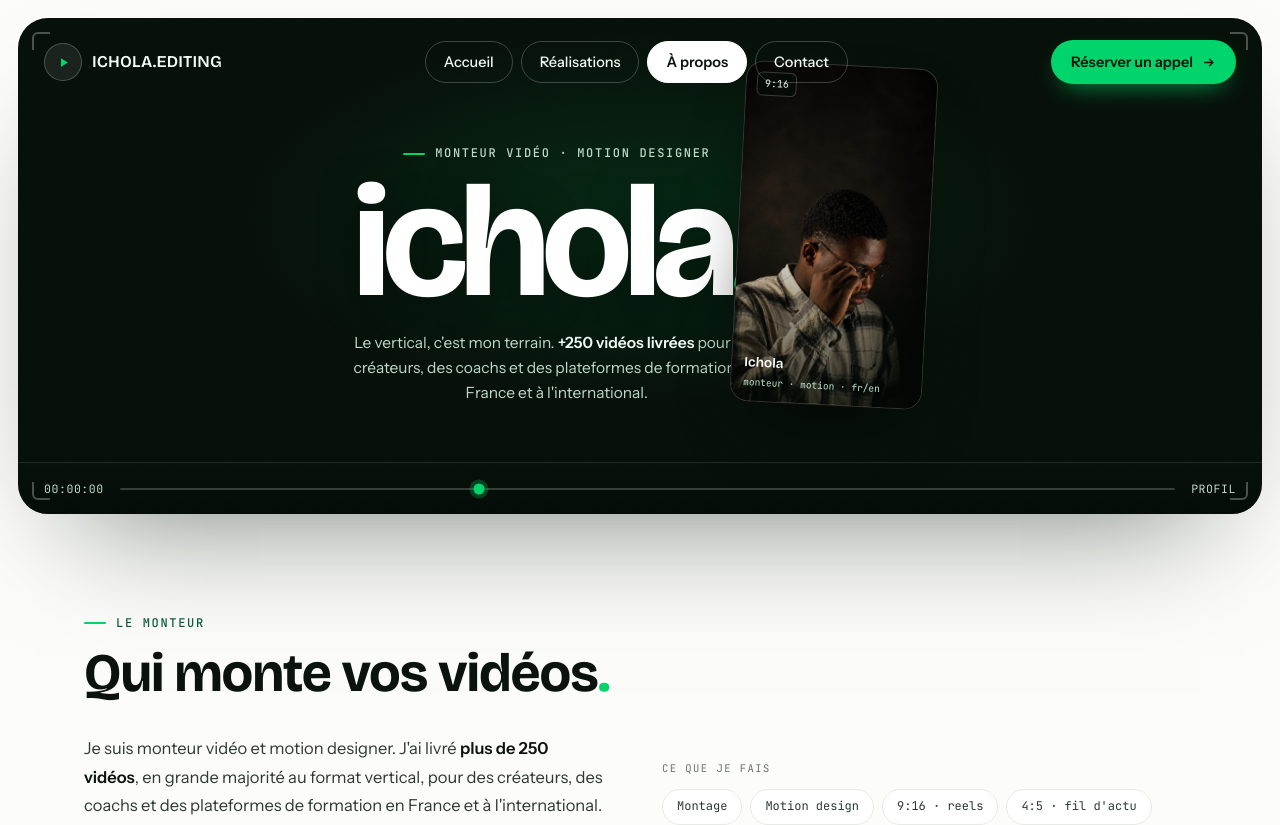
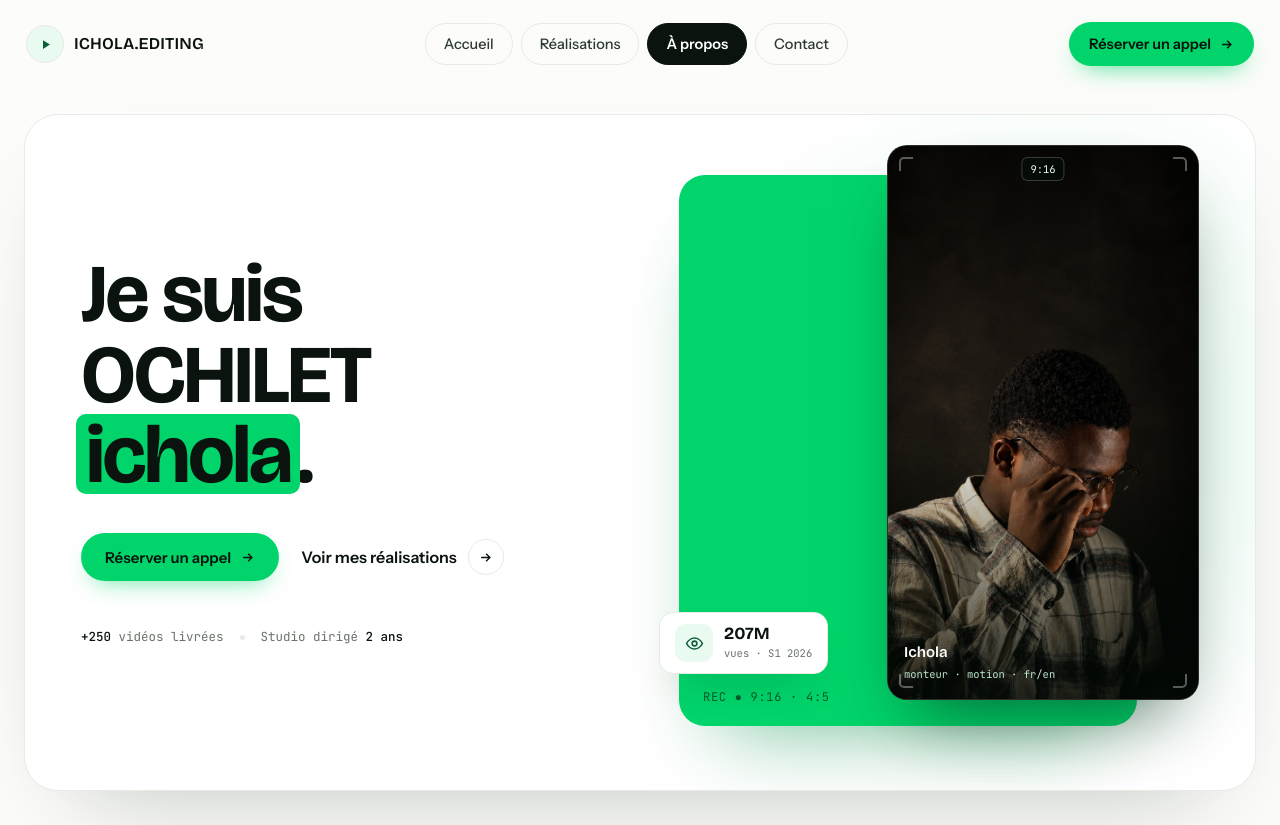
Before and after one commit to Tsukuyomi260/ichola_editing, a Next.js app: page /a-propos in a window 1280 px wide. Shown: the top 825 px of the page. Built offline with nearby package versions, Linux system fonts and the light colour scheme; a web font is replaced by a local one.

Commit message:
working on the a propos page and the rest

```diff
--- a/app/globals.css
+++ b/app/globals.css
@@ -1346,3 +1346,113 @@ img{max-width:100%;display:block}
   .ap-fr .sb .ln i{animation:none;left:30%}
   .ap-stats.played .ap-stat .bar i{transition:none}
 }
+
+/* --- Variante claire du header partagé (pages intérieures à fond clair).
+   Ne s'applique QUE hors dock : une fois docké, on retrouve le verre sombre
+   signature, identique sur toutes les pages. --- */
+.sh-topbar.sh-light:not(.sh-docked) .sh-logo{color:var(--ink)}
+.sh-topbar.sh-light:not(.sh-docked) .sh-logo .mk{background:var(--wash);border-color:var(--line)}
+.sh-topbar.sh-light:not(.sh-docked) .sh-logo .mk svg{color:var(--green-deep)}
+.sh-topbar.sh-light:not(.sh-docked) .sh-pill{color:var(--ink-2);border-color:var(--line)}
+.sh-topbar.sh-light:not(.sh-docked) .sh-pill:hover{background:var(--wash);border-color:var(--accent);color:var(--green-deep)}
+.sh-topbar.sh-light:not(.sh-docked) .sh-pill.active{background:var(--ink);color:#fff;border-color:var(--ink)}
+.sh-topbar.sh-light:not(.sh-docked) .sh-burger{color:var(--ink);border-color:var(--line)}
+
+/* ==========================================================================
+   HERO CLAIR DE LA PAGE À PROPOS — préfixe ap-
+   Le « écran » sombre du langage maison n'a pas disparu : c'est désormais
+   la carte portrait elle-même. Elle déborde de l'aplat vert.
+   ========================================================================== */
+.ap-hero{position:relative;max-width:1300px;margin:0 auto;padding:26px 24px 84px}
+.ap-hcard{position:relative;display:grid;grid-template-columns:1fr 1.06fr;gap:44px;align-items:center;
+  background:var(--surface);border:1px solid var(--line);border-radius:34px;padding:60px 56px 64px;
+  box-shadow:0 44px 96px -54px rgba(10,30,18,.3);overflow:hidden}
+.ap-hcard::before{content:"";position:absolute;right:0;top:0;width:min(660px,72%);height:100%;z-index:0;pointer-events:none;
+  background:radial-gradient(circle at 68% 46%,rgba(0,212,106,.12),transparent 64%)}
+.ap-hero-copy,.ap-stage{position:relative;z-index:1}
+
+.ap-h1{font-family:var(--font-display);font-weight:700;color:var(--ink);
+  font-size:clamp(44px,6.4vw,86px);line-height:.98;letter-spacing:-.03em}
+.ap-h1 .l{display:block}
+.ap-mk{position:relative;isolation:isolate;white-space:nowrap;padding:0 .06em}
+.ap-mk::before{content:"";position:absolute;left:-.06em;right:-.06em;top:.1em;bottom:.12em;
+  background:var(--accent);border-radius:10px;z-index:-1;transform-origin:left}
+.ap-animate .ap-mk::before{transform:scaleX(0);animation:apMark .7s .35s var(--ease) forwards}
+@keyframes apMark{to{transform:scaleX(1)}}
+
+.ap-hcta{display:flex;align-items:center;gap:22px;margin-top:38px;flex-wrap:wrap}
+.ap .ap-link{display:inline-flex;align-items:center;gap:11px;font-weight:600;font-size:16px;color:var(--ink);cursor:pointer}
+.ap-link .ic{width:36px;height:36px;border-radius:50%;border:1.5px solid var(--line);display:grid;place-items:center;
+  transition:border-color .22s var(--ease),background .22s var(--ease)}
+.ap-link .ic svg{width:15px;height:15px;transition:transform .22s var(--ease)}
+.ap-link:hover .ic{border-color:var(--accent);background:var(--wash)}
+.ap-link:hover .ic svg{transform:translateX(2px)}
+
+.ap-trust{display:flex;align-items:center;gap:16px;margin-top:46px;flex-wrap:wrap;
+  font-family:var(--font-mono);font-size:12.5px;color:var(--muted)}
+.ap-trust .n{color:var(--ink);font-weight:500}
+.ap-trust .sep{width:5px;height:5px;border-radius:50%;background:var(--line);flex:none}
+
+/* --- Le plateau : aplat vert en fond, carte portrait qui déborde en haut
+   et à droite. Les coins de viseur sont portés par la carte — c'est elle
+   « l'écran » du langage maison. --- */
+.ap-stage{justify-self:end;position:relative;width:100%;max-width:520px;aspect-ratio:1/1.06}
+.ap-slab{position:absolute;left:0;top:0;z-index:1;width:88%;height:100%;
+  background:var(--accent);border-radius:26px;box-shadow:0 40px 80px -42px rgba(0,140,70,.6)}
+.ap-slab .rec{position:absolute;left:24px;bottom:20px;font-family:var(--font-mono);font-size:12px;
+  letter-spacing:.06em;color:rgba(6,40,22,.7)}
+
+.ap-shot{position:absolute;right:0;top:-30px;z-index:2;width:60%;aspect-ratio:9/16;
+  border-radius:20px;overflow:hidden;background:#0b0906;border:1px solid rgba(255,255,255,.14);
+  box-shadow:0 36px 68px -28px rgba(6,40,22,.66)}
+.ap-shot .shot{position:absolute;inset:0;width:100%;height:100%;object-fit:cover;object-position:50% 0%;
+  transform:scale(1.12);transform-origin:50% 0%}
+.ap-shot .sveil{position:absolute;inset:0;background:linear-gradient(to top,rgba(3,10,6,.8),transparent 52%)}
+.ap-shot .stk{position:absolute;width:14px;height:14px;border:2px solid rgba(255,255,255,.34);z-index:3}
+.ap-shot .stk.a{top:11px;left:11px;border-right:none;border-bottom:none;border-radius:5px 0 0 0}
+.ap-shot .stk.b{top:11px;right:11px;border-left:none;border-bottom:none;border-radius:0 5px 0 0}
+.ap-shot .stk.c{bottom:11px;left:11px;border-right:none;border-top:none;border-radius:0 0 0 5px}
+.ap-shot .stk.d{bottom:11px;right:11px;border-left:none;border-top:none;border-radius:0 0 5px 0}
+.ap-shot .tag{position:absolute;top:11px;left:50%;transform:translateX(-50%);z-index:3;
+  font-family:var(--font-mono);font-size:10.5px;color:#eafff2;
+  background:rgba(3,14,8,.5);border:1px solid rgba(255,255,255,.2);padding:3px 8px;border-radius:6px}
+.ap-shot .cap{position:absolute;left:16px;right:16px;bottom:16px;z-index:3;color:#fff}
+.ap-shot .cap .t{font-family:var(--font-display);font-weight:600;font-size:15px}
+.ap-shot .cap .s{font-family:var(--font-mono);font-size:10.5px;color:#bfe9cf;margin-top:2px}
+
+.ap-hchip{position:absolute;left:-20px;bottom:52px;z-index:3;display:flex;align-items:center;gap:11px;
+  background:var(--surface);border:1px solid var(--line);border-radius:14px;padding:11px 15px;
+  box-shadow:0 22px 44px -22px rgba(10,30,18,.3);
+  transition:border-color .25s var(--ease)}
+.ap-hchip:hover{border-color:var(--accent)}
+.ap-hchip .k{width:38px;height:38px;border-radius:11px;background:var(--wash);display:grid;place-items:center;color:var(--green-deep)}
+.ap-hchip .k svg{width:19px;height:19px}
+.ap-hchip .v{font-family:var(--font-display);font-weight:700;font-size:17px;line-height:1;display:block}
+.ap-hchip .l{font-family:var(--font-mono);font-size:10.5px;color:var(--muted);margin-top:3px;display:block}
+
+@media(max-width:900px){
+  .ap-hcard{grid-template-columns:1fr;gap:52px;padding:48px 32px 54px}
+  .ap-stage{justify-self:center;max-width:400px;margin-top:6px}
+}
+@media(max-width:560px){
+  .ap-trust{flex-direction:column;align-items:flex-start;gap:9px;margin-top:34px}
+  .ap-trust .sep{display:none}
+  .ap-hero{padding:16px 14px 60px}
+  .ap-hcard{padding:34px 22px 40px;border-radius:26px;gap:40px}
+  .ap-h1{font-size:clamp(38px,12vw,58px)}
+  .ap-stage{max-width:300px}
+  .ap-shot{top:-26px}
+  .ap-hchip{left:-6px;bottom:34px;padding:9px 12px}
+  .ap-hchip .k{width:32px;height:32px}
+  .ap-hchip .v{font-size:15px}
+}
+@media(prefers-reduced-motion:reduce){
+  .ap-animate .ap-mk::before{animation:none;transform:scaleX(1)}
+}
+
+/* Sous 560px, le CTA du header se réduit à sa flèche : le libellé ne tient
+   plus à côté du logo et du burger (il débordait de 16px). */
+@media(max-width:560px){
+  .sh-topbar .sh-btn-cta .lbl{display:none}
+  .sh-topbar .sh-btn-cta{padding:0 15px;gap:0}
+}
--- a/components/AboutScreen.tsx
+++ b/components/AboutScreen.tsx
@@ -32,9 +32,10 @@ function Wave({ bars }: { bars: number[] }) {
 
 export default function AboutScreen() {
   const [docked, setDocked] = useState(false);
+  const [animate, setAnimate] = useState(false);
   const [statsPlayed, setStatsPlayed] = useState(false);
   const rootRef = useRef<HTMLDivElement>(null);
-  const frameRef = useRef<HTMLDivElement>(null);
+  const heroRef = useRef<HTMLElement>(null);
   const statsRef = useRef<HTMLElement>(null);
 
   /* Barre de progression du scroll */
@@ -49,9 +50,14 @@ export default function AboutScreen() {
     return () => window.removeEventListener('scroll', onScroll);
   }, []);
 
+  /* Marqueur vert du titre : animé au chargement, sauf reduced-motion */
+  useEffect(() => {
+    if (!window.matchMedia('(prefers-reduced-motion: reduce)').matches) setAnimate(true);
+  }, []);
+
   /* Dock du header : fixé en bas quand le hero n'est plus visible */
   useEffect(() => {
-    const el = frameRef.current;
+    const el = heroRef.current;
     if (!el) return;
     const io = new IntersectionObserver(([entry]) => setDocked(!entry.isIntersecting), { threshold: 0 });
     io.observe(el);
@@ -119,51 +125,71 @@ export default function AboutScreen() {
     <>
       <div id="scroll-progress" className="scroll-progress"></div>
 
-      <div className="ap" ref={rootRef}>
-        {/* ============ HERO ÉCRAN ============ */}
-        <div className="ap-frame-wrap">
-          <div className="ap-frame" ref={frameRef}>
-            <div className="ap-glow" aria-hidden="true"></div>
-            <div className="ap-grain" aria-hidden="true"></div>
-            <span className="ap-tick tl" aria-hidden="true"></span>
-            <span className="ap-tick tr" aria-hidden="true"></span>
-            <span className="ap-tick bl" aria-hidden="true"></span>
-            <span className="ap-tick br" aria-hidden="true"></span>
+      <div className={`ap${animate ? ' ap-animate' : ''}`} ref={rootRef}>
+        {/* ============ HERO CLAIR ============ */}
+        <ScreenHeader active="apropos" docked={docked} light />
 
-            <ScreenHeader active="apropos" docked={docked} />
+        <section className="ap-hero" ref={heroRef}>
+          <div className="ap-hcard">
+          <div className="ap-hero-copy">
+            <h1 className="ap-h1">
+              <span className="l">Je suis OCHILET</span>
+              <span className="l"><span className="ap-mk">ichola</span>.</span>
+            </h1>
 
-            <div className="ap-center">
-              <span className="ap-eb"><i></i>Monteur vidéo · Motion designer</span>
-              <div className="ap-giant-wrap">
-                <h1 className="ap-giant">ichola<em>.</em></h1>
-                <figure className="ap-portrait">
+            <div className="ap-hcta">
+              <Link className="ap-btn-a" href="/#contact">
+                Réserver un appel
+                <svg viewBox="0 0 24 24" fill="none" stroke="currentColor" strokeWidth="2.2" aria-hidden="true"><path d="M5 12h14M13 6l6 6-6 6" /></svg>
+              </Link>
+              <Link className="ap-link" href="/#realisations">
+                Voir mes réalisations
+                <span className="ic">
+                  <svg viewBox="0 0 24 24" fill="none" stroke="currentColor" strokeWidth="2.2" aria-hidden="true"><path d="M5 12h14M13 6l6 6-6 6" /></svg>
+                </span>
+              </Link>
+            </div>
+
+            <div className="ap-trust">
+              <span><span className="n">+250</span> vidéos livrées</span>
+              <span className="sep" aria-hidden="true"></span>
+              <span>Studio dirigé <span className="n">2 ans</span></span>
+            </div>
+          </div>
+
+          <div className="ap-stage">
+            <div className="ap-slab">
+              <span className="rec">REC ● 9:16 · 4:5</span>
+            </div>
+
+            <figure className="ap-shot">
               {/* eslint-disable-next-line @next/next/no-img-element */}
-                  <img className="shot" src="/PHOTO.jpeg" alt="Portrait d'Ichola, monteur vidéo, en studio" />
-                  <div className="phveil" aria-hidden="true"></div>
+              <img className="shot" src="/PHOTO.jpeg" alt="Portrait d'Ichola Ochilet, monteur vidéo, en studio" />
+              <div className="sveil" aria-hidden="true"></div>
+              <span className="stk a" aria-hidden="true"></span><span className="stk b" aria-hidden="true"></span>
+              <span className="stk c" aria-hidden="true"></span><span className="stk d" aria-hidden="true"></span>
               <span className="tag">9:16</span>
               <figcaption className="cap">
                 <div className="t">Ichola</div>
                 <div className="s">monteur · motion · fr/en</div>
               </figcaption>
             </figure>
-              </div>
-              <p className="ap-role">
-                Le vertical, c&apos;est mon terrain. <b>+250 vidéos livrées</b> pour des créateurs, des
-                coachs et des plateformes de formation, en France et à l&apos;international.
-              </p>
-            </div>
 
-            <div className="ap-scrub" aria-hidden="true">
-              <span className="tc">00:00:00</span>
-              <span className="line"><i></i></span>
-              <span className="tc">PROFIL</span>
+            <div className="ap-hchip">
+                <span className="k" aria-hidden="true">
+                  <svg viewBox="0 0 24 24" fill="none" stroke="currentColor" strokeWidth="2"><path d="M2 12s3.5-7 10-7 10 7 10 7-3.5 7-10 7-10-7-10-7z" /><circle cx="12" cy="12" r="3" /></svg>
+                </span>
+              <span>
+                <span className="v">207M</span>
+                <span className="l">vues · S1 2026</span>
+              </span>
             </div>
           </div>
           </div>
+        </section>
 
         {/* ============ BIO ============ */}
         <section className="ap-bio ap-wrap" data-rv>
-          <span className="ap-eb"><i></i>Le monteur</span>
           <h2 className="ap-title">Qui monte vos vidéos<em>.</em></h2>
           <div className="ap-bio-grid">
             <div className="ap-bio-txt">
--- a/components/ScreenHeader.tsx
+++ b/components/ScreenHeader.tsx
@@ -12,6 +12,8 @@ import Link from 'next/link';
  * - `active` : quelle pilule est en blanc.
  * - `home`   : sur l'accueil les liens sont des ancres ; ailleurs ils
  *              repartent vers la page d'accueil (/#realisations…).
+ * - `light`  : variante pour les pages à hero clair. Une fois docké, le header
+ *              redevient verre sombre — le dock est identique partout.
  *
  * TODO : brancher le menu du burger mobile (bouton présent, inerte).
  */
@@ -22,10 +24,12 @@ export default function ScreenHeader({
   active,
   docked,
   home = false,
+  light = false,
 }: {
   active: ScreenNav;
   docked: boolean;
   home?: boolean;
+  light?: boolean;
 }) {
   const anchor = (hash: string) => (home ? `#${hash}` : `/#${hash}`);
   const accueilHref = home ? '#accueil' : '/';
@@ -34,7 +38,7 @@ export default function ScreenHeader({
 
   return (
     <div className="sh-slot">
-      <header className={`sh-topbar${docked ? ' sh-docked' : ''}`}>
+      <header className={`sh-topbar${light ? ' sh-light' : ''}${docked ? ' sh-docked' : ''}`}>
         <Link className="sh-logo" href={accueilHref}>
           <span className="mk">
             <svg viewBox="0 0 24 24" fill="currentColor" aria-hidden="true"><path d="M8 5v14l11-7z" /></svg>
@@ -51,7 +55,7 @@ export default function ScreenHeader({
 
         <div className="sh-right">
           <Link className="sh-btn-cta" href={anchor('contact')}>
-            Réserver un appel
+            <span className="lbl">Réserver un appel</span>
             <svg viewBox="0 0 24 24" fill="none" stroke="currentColor" strokeWidth="2.2" aria-hidden="true"><path d="M5 12h14M13 6l6 6-6 6" /></svg>
           </Link>
           <button className="sh-burger" type="button" aria-label="Menu" aria-expanded="false">
```
Also changed, not shown: 1 other file (tests, documents, lock files or other folders). Lines whose indentation alone changed are shown as unchanged.
